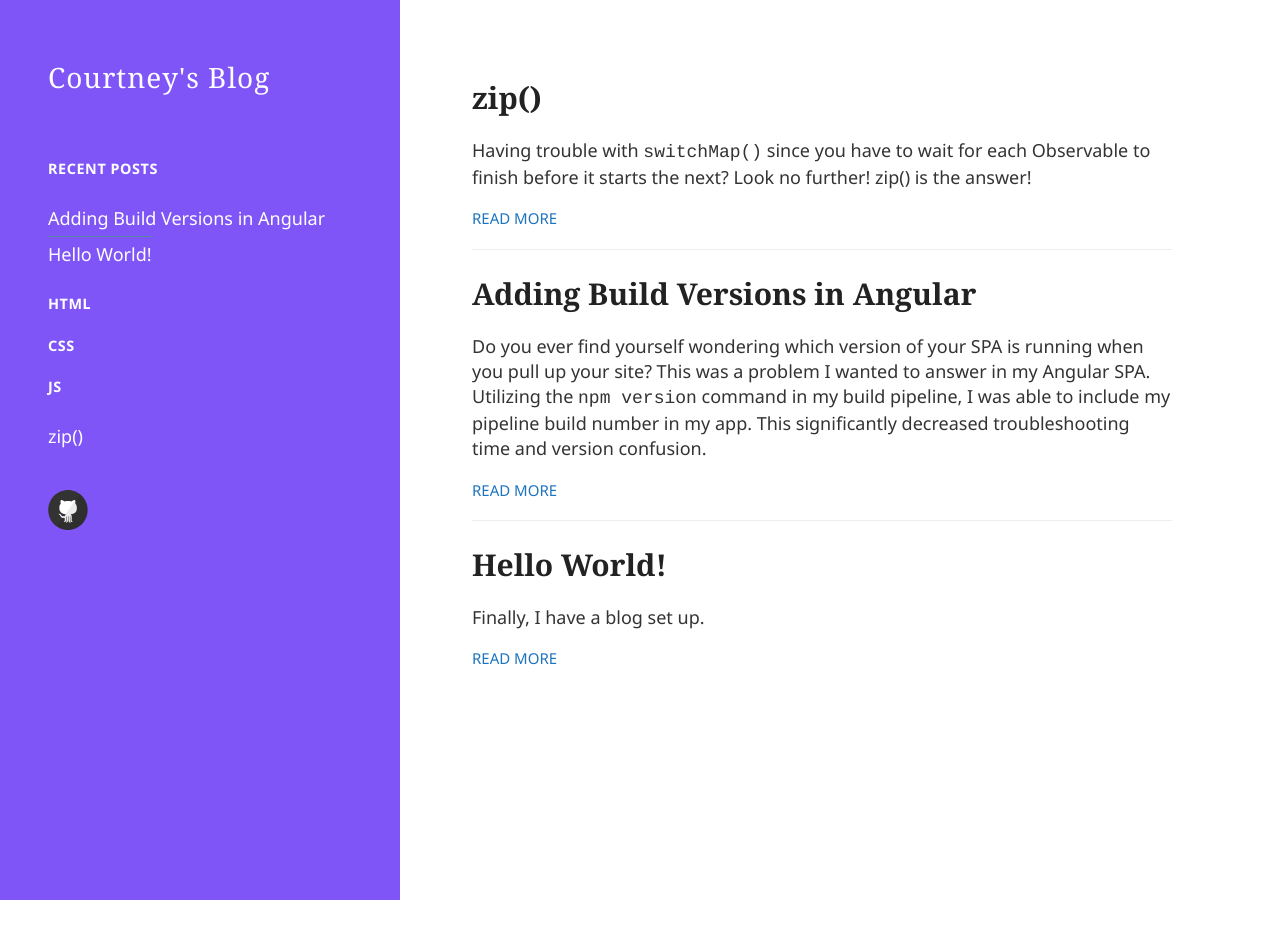
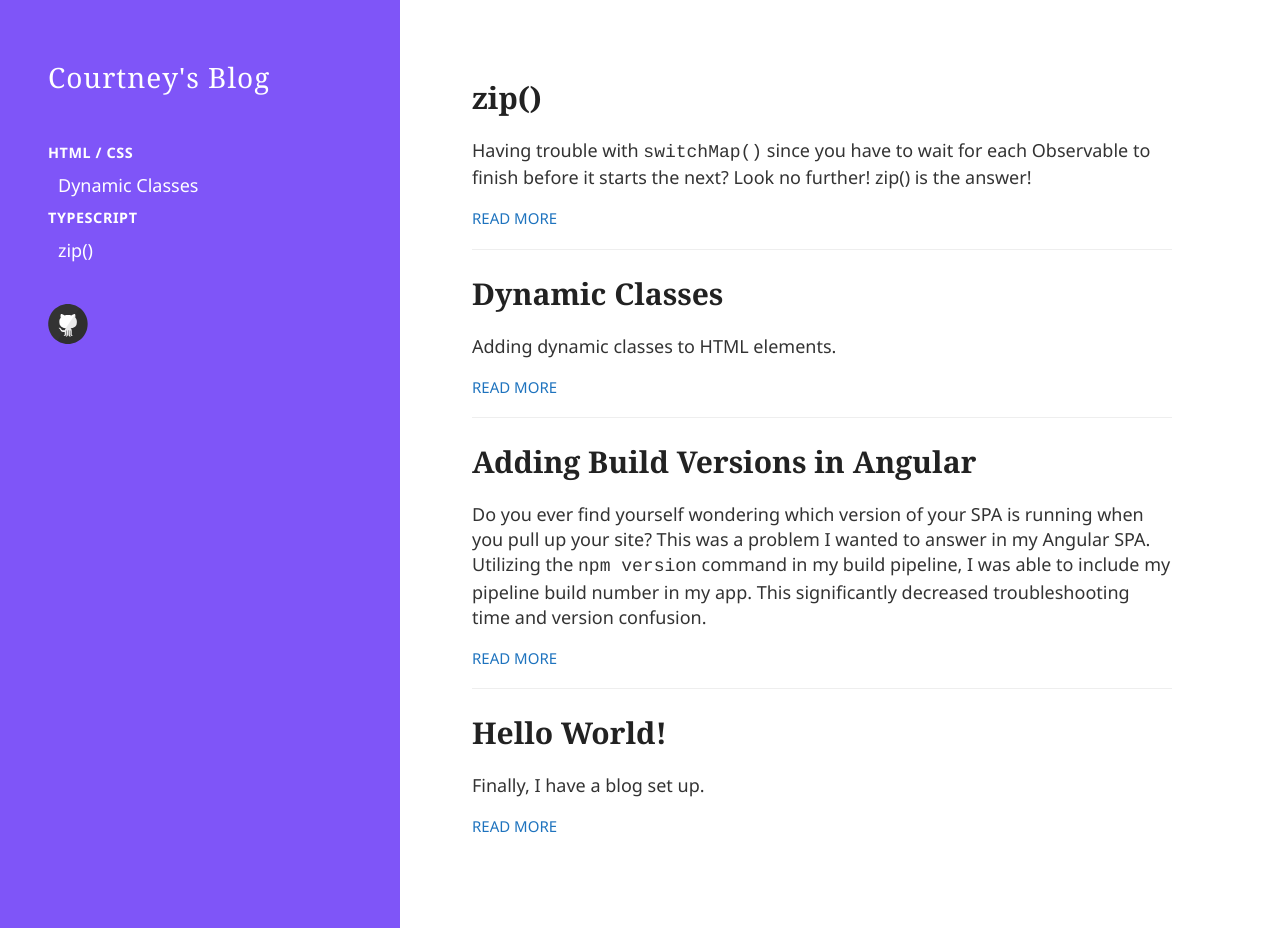
Before and after one commit to cohrose/cohrose.github.io, a Jekyll site: the page built from index.html, in a window 1280 px wide. Built offline with Jekyll 4.4.1, drawn with Linux system fonts in a browser that asks for light colours; comment, search, counter and statistics services are not loaded; before the commit the page ends 900 px from its top, so only the background shows below that.

Commit message:
add HTML post

```diff
--- a/_layouts/default.html
+++ b/_layouts/default.html
@@ -46,26 +46,14 @@
       </div>
       <div id="togglable" class="closed">
         <div class="site-recents">
-          <div class="site-recents-label">Recent Posts</div>
-          {% for post in site.categories.Recent limit:6 %}
+          <div class="site-recents-label">HTML / CSS</div>
+          {% for post in site.categories.HTML-CSS %}
           <div class="site-recents-post">
             <a href="{{ site.baseurl }}{{ post.url }}">{{ post.title }}</a>
           </div>
           {% endfor %}
-          <div class="site-recents-label">HTML</div>
-          {% for post in site.categories.HTML %}
-          <div class="site-recents-post">
-            <a href="{{ site.baseurl }}{{ post.url }}">{{ post.title }}</a>
-          </div>
-          {% endfor %}
-          <div class="site-recents-label">CSS</div>
-          {% for post in site.categories.CSS %}
-          <div class="site-recents-post">
-            <a href="{{ site.baseurl }}{{ post.url }}">{{ post.title }}</a>
-          </div>
-          {% endfor %}
-          <div class="site-recents-label">JS</div>
-          {% for post in site.categories.JS %}
+          <div class="site-recents-label">Typescript</div>
+          {% for post in site.categories.TS %}
           <div class="site-recents-post">
             <a href="{{ site.baseurl }}{{ post.url }}">{{ post.title }}</a>
           </div>
--- a/_layouts/post.html
+++ b/_layouts/post.html
@@ -7,6 +7,4 @@ layout: default
   <div class="date">Written on {{ page.date | date: "%B %e, %Y" }}</div>
 
   <div class="entry">{{ content }}</div>
-
-  {% include twitter.html %}
 </article>
--- a/style.scss
+++ b/style.scss
@@ -247,14 +247,14 @@ img {
       letter-spacing: 0.04em;
       text-transform: uppercase;
       font-weight: bold;
-      margin: 1.5em 0;
+      margin: 5px 0;
       font-size: 0.8em;
     }
 
     .site-recents-post {
       $spacing: 5px;
       display: block;
-
+      padding-left: 10px;
       a {
         display: inline-block;
         padding: $spacing 0;
```
Also changed, not shown: _posts/2021-03-05-Classes.md (added, +19 -0 lines), _posts/2021-03-05-zip.md (+1 -1 lines).
